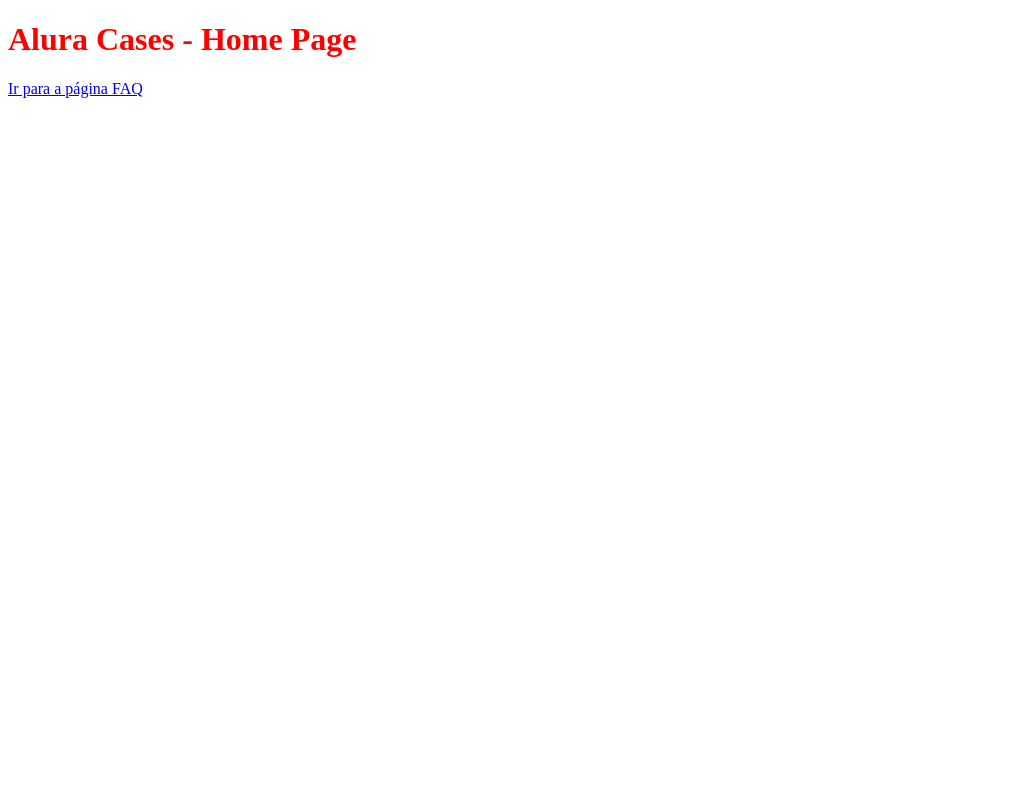
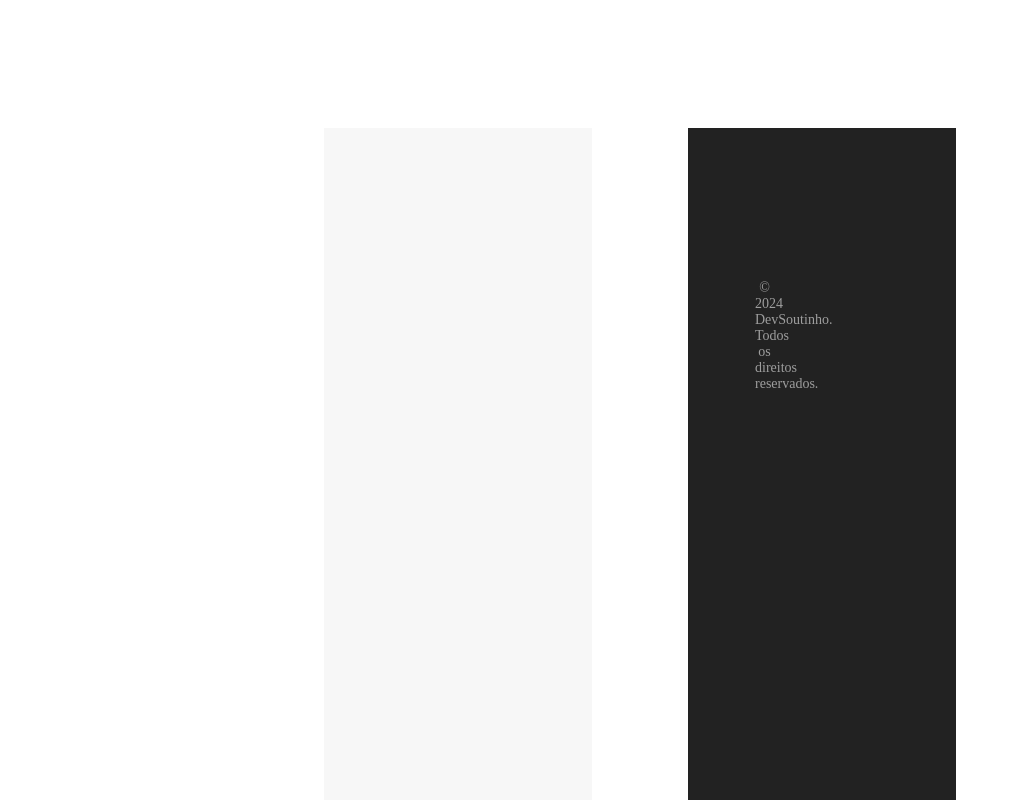
Before and after one commit to Willjunger/NextEstudos, a Next.js app: page / in a window 1280 px wide. Shown: the top 800 px of the page, without its empty margins (0-1011 px from the left). Built offline with nearby package versions, Linux system fonts and the light colour scheme.

Commit message:
adicionando footer e css

```diff
--- a/pages/index.js
+++ b/pages/index.js
@@ -1,27 +1,32 @@
-import React from "react";
-import Link from "../src/components/Link";
+import HomeScreen from "../src/screens/HomeScreen";
 
-function Title({ children, as }) {
-  const Tag = as;
-  return (
-    <React.Fragment>
-      <Tag>{children}</Tag>
-      <style jsx>
-        {`
-          ${Tag} {
-            color: red;
-          }
-        `}
-      </style>
-    </React.Fragment>
-  );
-}
+export default HomeScreen;
+// import React from "react";
+// import Link from "../src/components/Link";
+// import Footer from "../src/components/patterns/Footer";
 
-export default function HomePage() {
-  return (
-    <div>
-      <Title as="h1">Alura Cases - Home Page</Title>
-      <Link href="/faq">Ir para a página FAQ</Link>
-    </div>
-  );
-}
+// function Title({ children, as }) {
+//   const Tag = as;
+//   return (
+//     <React.Fragment>
+//       <Tag>{children}</Tag>
+//       <style jsx>
+//         {`
+//           ${Tag} {
+//             color: red;
+//           }
+//         `}
+//       </style>
+//     </React.Fragment>
+//   );
+// }
+
+// export default function HomePage() {
+//   return (
+//     <div>
+//       <Title as="h1">Alura Cases - Home Page</Title>
+//       <Link href="/faq">Ir para a página FAQ</Link>
+//       <Footer />
+//     </div>
+//   );
+// }
```
Also changed, not shown: src/components/patterns/Footer/index.js (renamed from src/components/Link/patterns/Footer/index.js).
